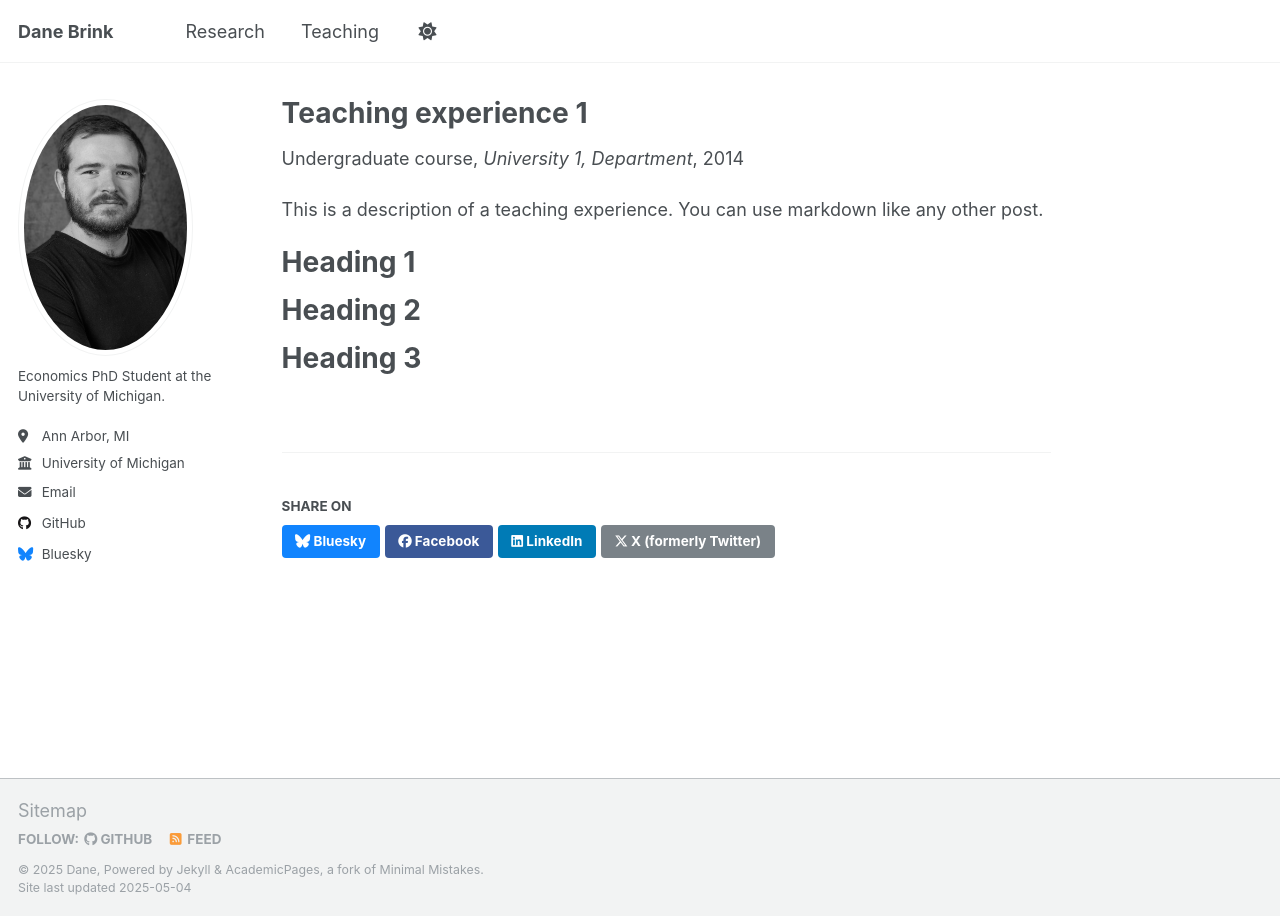
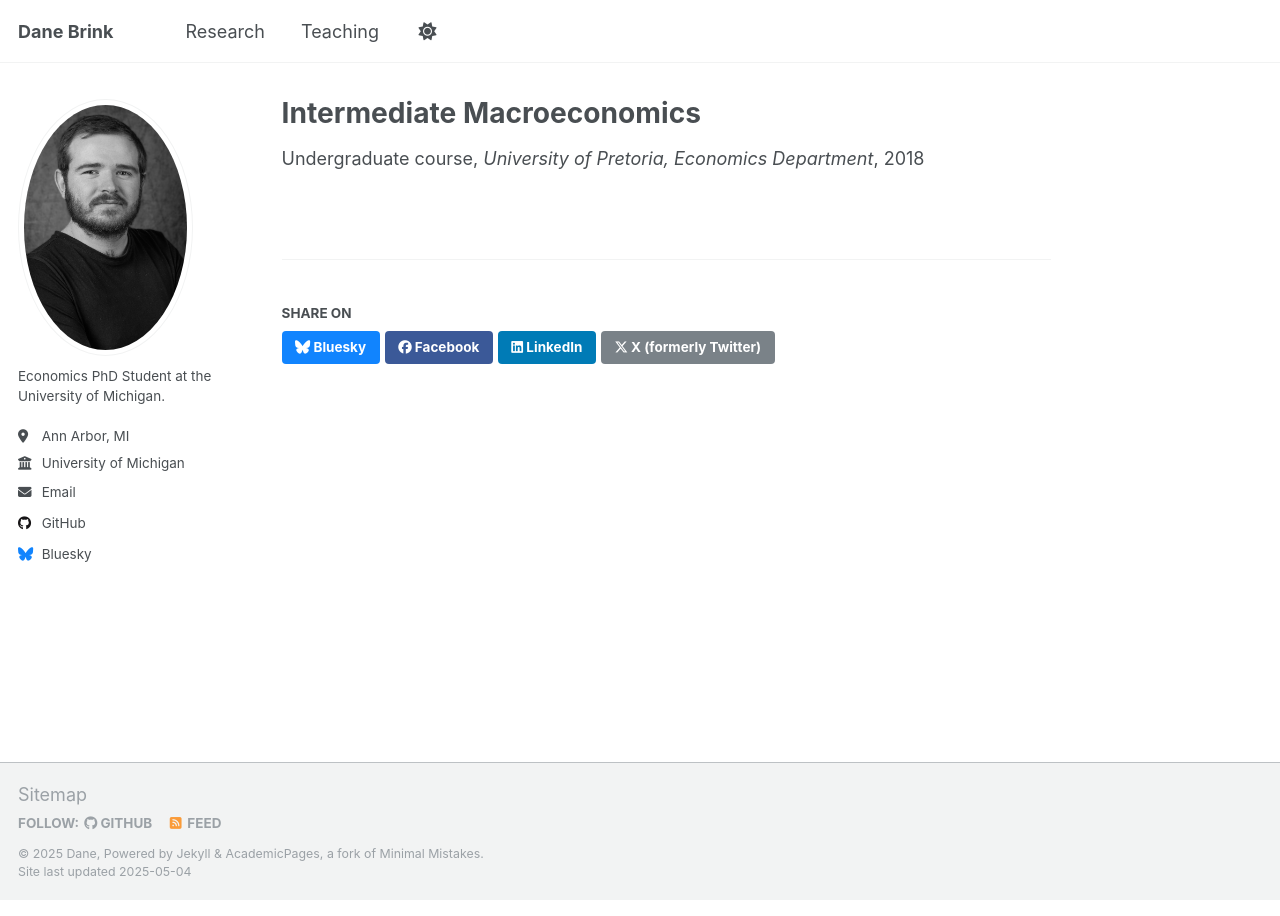
Before and after one commit to danebrink/danebrink.github.io, a Jekyll site: the page built from _teaching/2014-spring-teaching-1.md, in a window 1280 px wide. Built offline with Jekyll 4.4.1, drawn with Linux system fonts in a browser that asks for light colours.

Commit message:
Update 2014-spring-teaching-1.md

```diff
--- a/_teaching/2014-spring-teaching-1.md
+++ b/_teaching/2014-spring-teaching-1.md
@@ -1,20 +1,9 @@
 ---
-title: "Teaching experience 1"
+title: "Intermediate Macroeconomics"
 collection: teaching
 type: "Undergraduate course"
-permalink: /teaching/2014-spring-teaching-1
-venue: "University 1, Department"
-date: 2014-01-01
-location: "City, Country"
+#permalink: /teaching/2014-spring-teaching-1
+venue: "University of Pretoria, Economics Department"
+date: 2018-02-01 to 2019-11-01
+location: "Pretoria, South Africa"
 ---
-
-This is a description of a teaching experience. You can use markdown like any other post.
-
-Heading 1
-======
-
-Heading 2
-======
-
-Heading 3
-======
```
